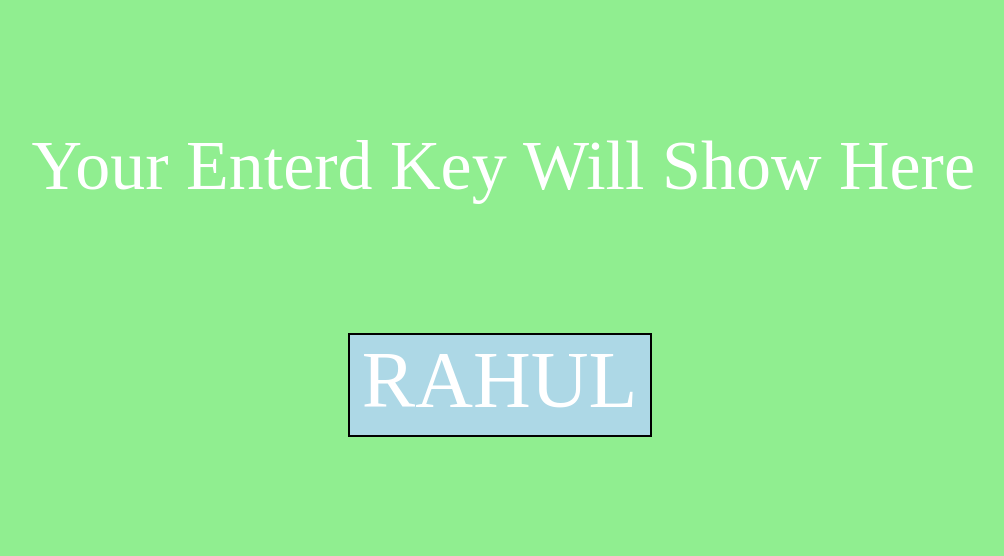
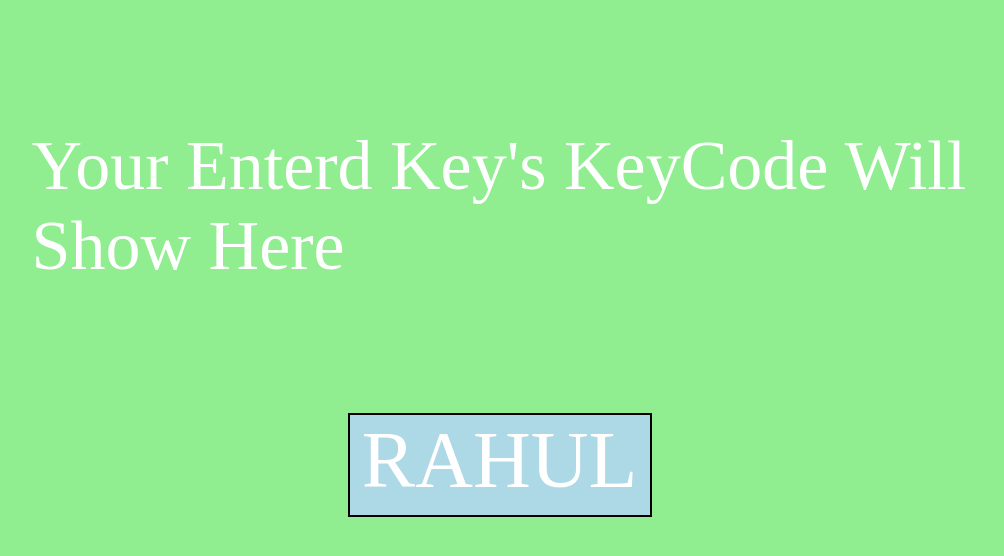
Before and after one commit to rahulxeel/Showing-KeyCodes, a plain HTML site: page index.html in a window 1280 px wide. Shown: the whole page, without its empty margins (166-1170 px from the left). Drawn offline with Linux system fonts and the light colour scheme.

Commit message:
Update index.html

```diff
--- a/index.html
+++ b/index.html
@@ -12,7 +12,7 @@
 
 <body>
 
-<div id="oa">Your Enterd Key Will Show Here</div>
+<div id="oa">Your Enterd Key's KeyCode Will Show Here</div>
 
 <div id="abc">RAHUL</div>
 
```
